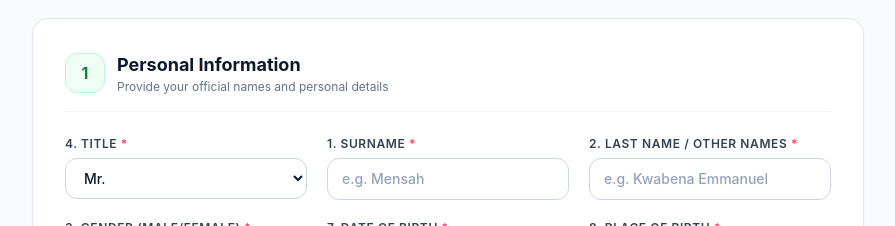
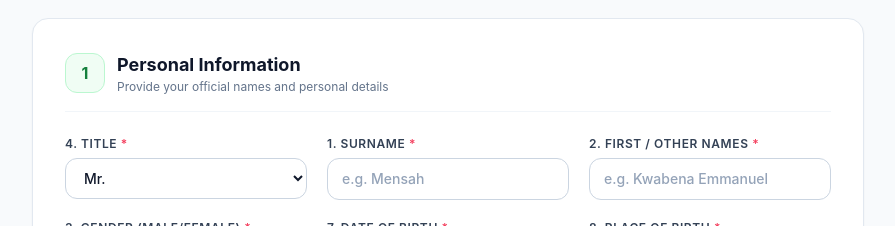
Before and after one commit to awuah/kobbydrive, a Next.js app: page / in a window 1280 px wide. Shown: the part 940-1166 px from the top of the page, without its empty margins (192-1087 px from the left). Built offline with nearby package versions, Linux system fonts and the light colour scheme.

Commit message:
chore: update field 2 label to First / Other Names

```diff
--- a/src/components/ApplicationDetailsModal.tsx
+++ b/src/components/ApplicationDetailsModal.tsx
@@ -148,7 +148,7 @@ export default function ApplicationDetailsModal({
                 </div>
 
                 <div className="flex justify-between py-1 border-b border-slate-50">
-                  <span className="text-slate-500 font-medium">2. Last Name / Other Names</span>
+                  <span className="text-slate-500 font-medium">2. First / Other Names</span>
                   <span className="font-semibold text-slate-900">{application.last_name}</span>
                 </div>
 
--- a/src/components/ApplicationForm.tsx
+++ b/src/components/ApplicationForm.tsx
@@ -83,7 +83,7 @@ export default function ApplicationForm() {
 
   const validateForm = (): string | null => {
     if (!form.surname.trim()) return "Please enter your Surname.";
-    if (!form.last_name.trim()) return "Please enter your Last Name / Other Names.";
+    if (!form.last_name.trim()) return "Please enter your First / Other Names.";
     if (!form.gender) return "Please select your Gender.";
     if (!form.title) return "Please select your Title.";
     if (!form.id_type) return "Please select your ID Type.";
@@ -345,10 +345,10 @@ export default function ApplicationForm() {
             />
           </div>
 
-          {/* Last Name / First & Other Names */}
+          {/* First / Other Names */}
           <div>
             <label className="block text-xs font-semibold uppercase tracking-wider text-slate-700 mb-1.5">
-              2. Last Name / Other Names <span className="text-rose-500">*</span>
+              2. First / Other Names <span className="text-rose-500">*</span>
             </label>
             <input
               type="text"
```
